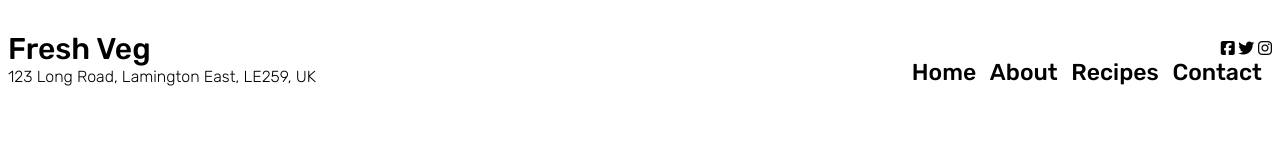
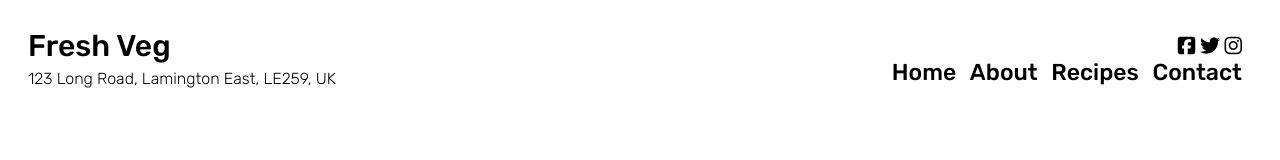
Before and after one commit to jtdevuk/veges, a plain HTML site: page index.html in a window 1280 px wide. Drawn offline with Linux system fonts and the light colour scheme.

Commit message:
fix up alignment for navbar items

```diff
--- a/index.html
+++ b/index.html
@@ -17,7 +17,7 @@
     </div>
     <div id="navbar-right-side">
       <div id="navbar-social-media">
-        <ul>
+        <ul id="sm-list">
           <li class="fab fa-facebook-square"></li>
           <li class="fab fa-twitter"></li>
           <li class="fab fa-instagram"></li>
--- a/style.css
+++ b/style.css
@@ -1,13 +1,16 @@
 .navbar {
   display: flex;
+  box-sizing: border-box;
   width: 100%;
   height: 100px;
   font-family: 'Rubik', sans-serif;
   font-weight: 500;
+  padding: 0px 20px;
 }
 
 #navbar-heading {
   font-size: 30px;
+  margin-bottom: 5px;
 }
 
 #navbar-right-side {
@@ -47,6 +50,11 @@ ul {
   margin: 0;
 }
 
+#sm-list {
+  font-size: 20px;
+  margin-right: 10px;
+}
+
 .navbar-link, .navbar-sm-icon {
   display: inline;
   list-style-type: none;
```
